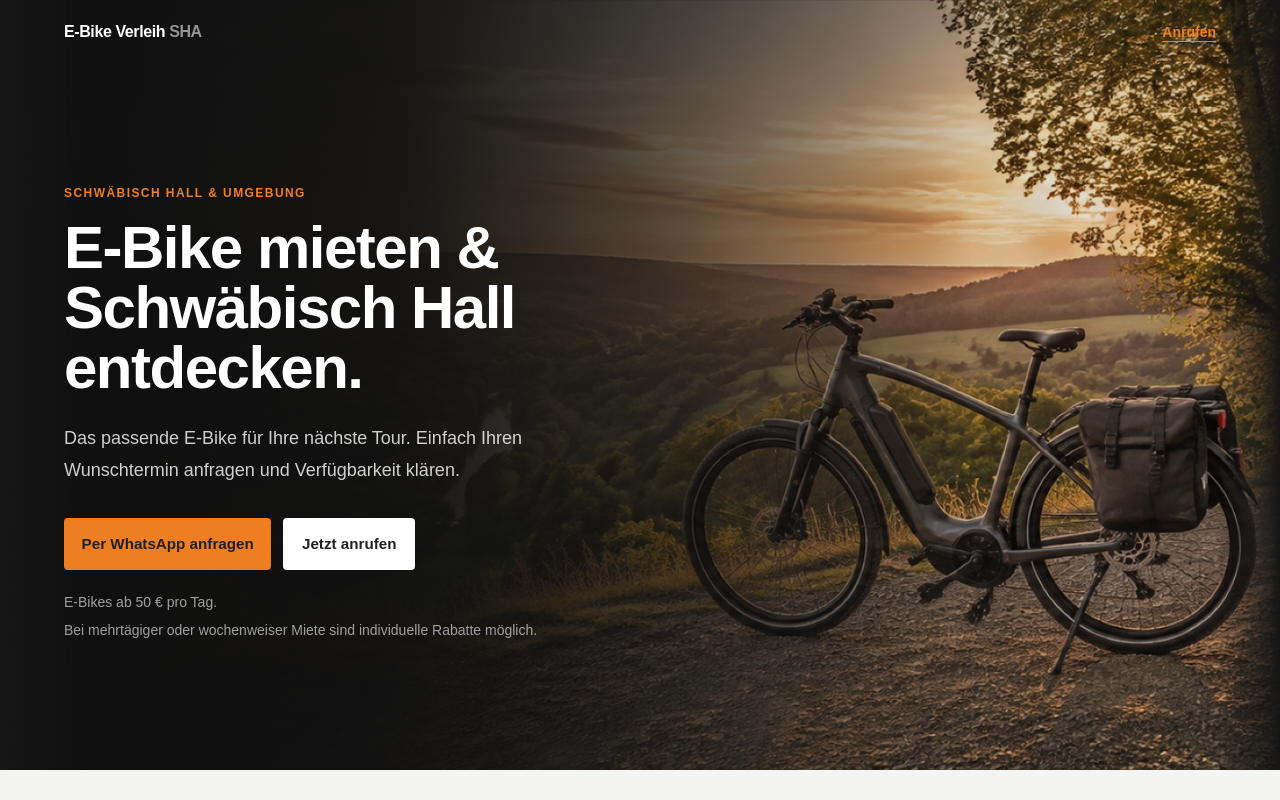
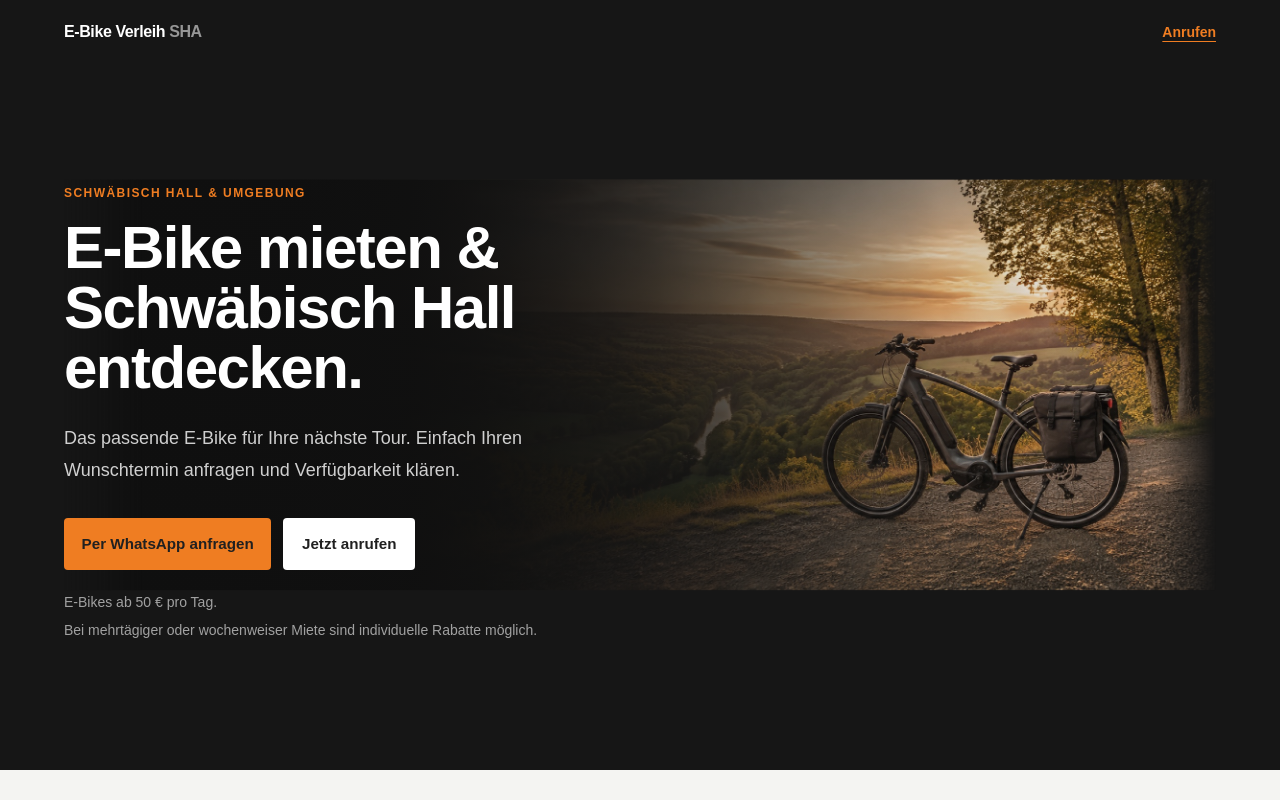
Before and after one commit to NeumannConsulting/ebike-verhleih-sha, a Next.js app: page / in a window 1280 px wide. Shown: the top 800 px of the page. Built offline with nearby package versions, Linux system fonts and the light colour scheme.

Commit message:
Update globals.css

```diff
--- a/app/globals.css
+++ b/app/globals.css
@@ -32,13 +32,13 @@ body { margin: 0; background: #f4f4f2; color: #202020; font-family: Arial, Helve
 .cta-copy { padding-block: 4rem; }
 @media (min-width: 640px) {
   .hero { display: block; min-height: 44rem; position: relative; }
-  .hero-media { height: auto; inset-block: 0; inset-inline-start: 50%; max-width: 110rem; order: initial; position: absolute; transform: translateX(-50%); width: 100%; z-index: -1; }
+  .hero-media { aspect-ratio: 2400 / 857; height: auto; inset-block-start: 50%; inset-inline-start: 50%; max-width: 72rem; order: initial; position: absolute; transform: translate(-50%, -50%); width: min(calc(100% - 2rem), 72rem); z-index: -1; }
   .hero-media::after { background: linear-gradient(90deg, rgba(15, 15, 15, .98) 0%, rgba(15, 15, 15, .93) 30%, rgba(15, 15, 15, .62) 50%, rgba(15, 15, 15, .12) 76%, rgba(15, 15, 15, .12) 100%); }
   .hero-media { mask-image: linear-gradient(90deg, transparent 0%, #000 7%, #000 95%, transparent 100%); }
   .hero-photo { object-position: 84% center; }
   .hero-copy { padding-block: 7.5rem 8rem; }
   .cta-section { display: block; min-height: 34rem; position: relative; }
-  .cta-media { height: auto; inset-block: 0; inset-inline-start: 50%; max-width: 105rem; order: initial; position: absolute; transform: translateX(-50%); width: 100%; z-index: -1; }
+  .cta-media { aspect-ratio: 1800 / 750; height: auto; inset-block-start: 50%; inset-inline-start: 50%; max-width: 72rem; order: initial; position: absolute; transform: translate(-50%, -50%); width: min(calc(100% - 2rem), 72rem); z-index: -1; }
   .cta-media::after { background: linear-gradient(90deg, rgba(20, 20, 20, .98) 0%, rgba(20, 20, 20, .91) 38%, rgba(20, 20, 20, .28) 78%, rgba(20, 20, 20, .18) 100%); }
   .cta-media { mask-image: linear-gradient(90deg, transparent 0%, #000 8%, #000 96%, transparent 100%); }
   .cta-photo { object-position: 100% 70%; }
```
